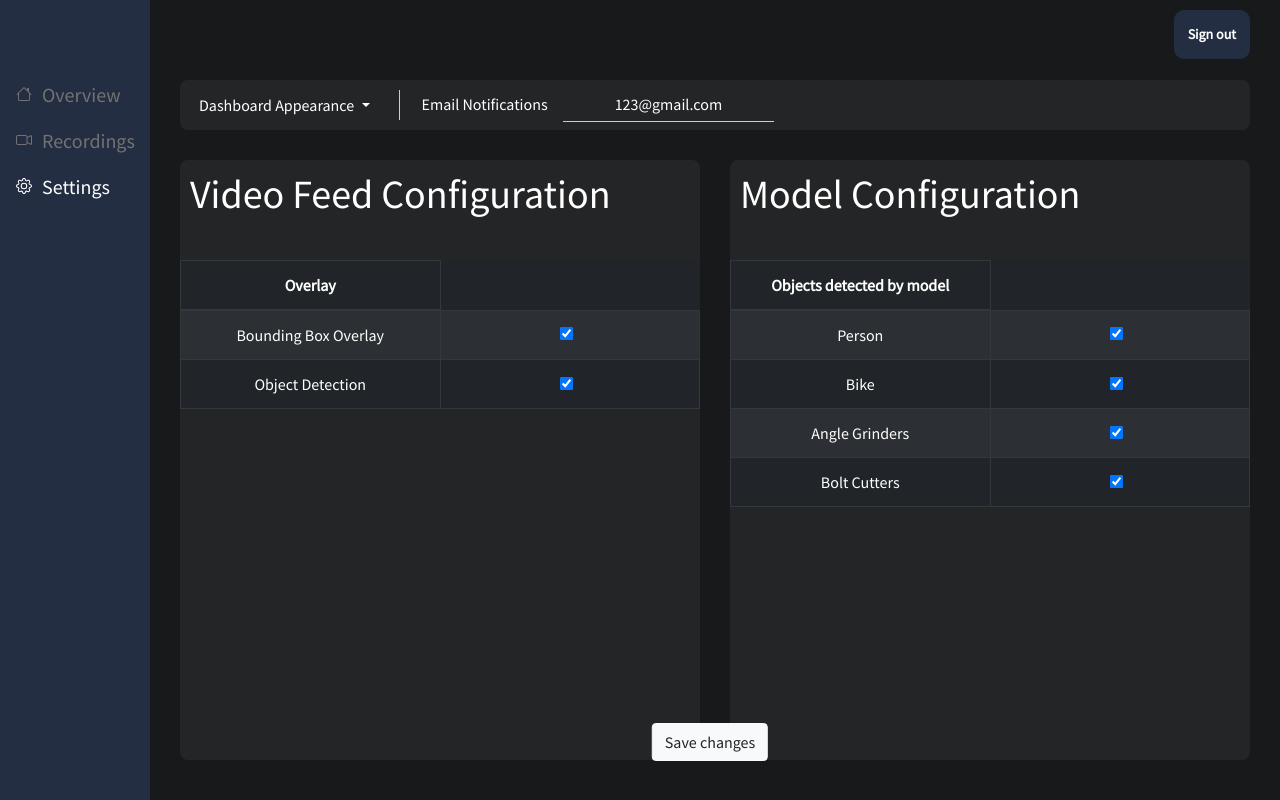
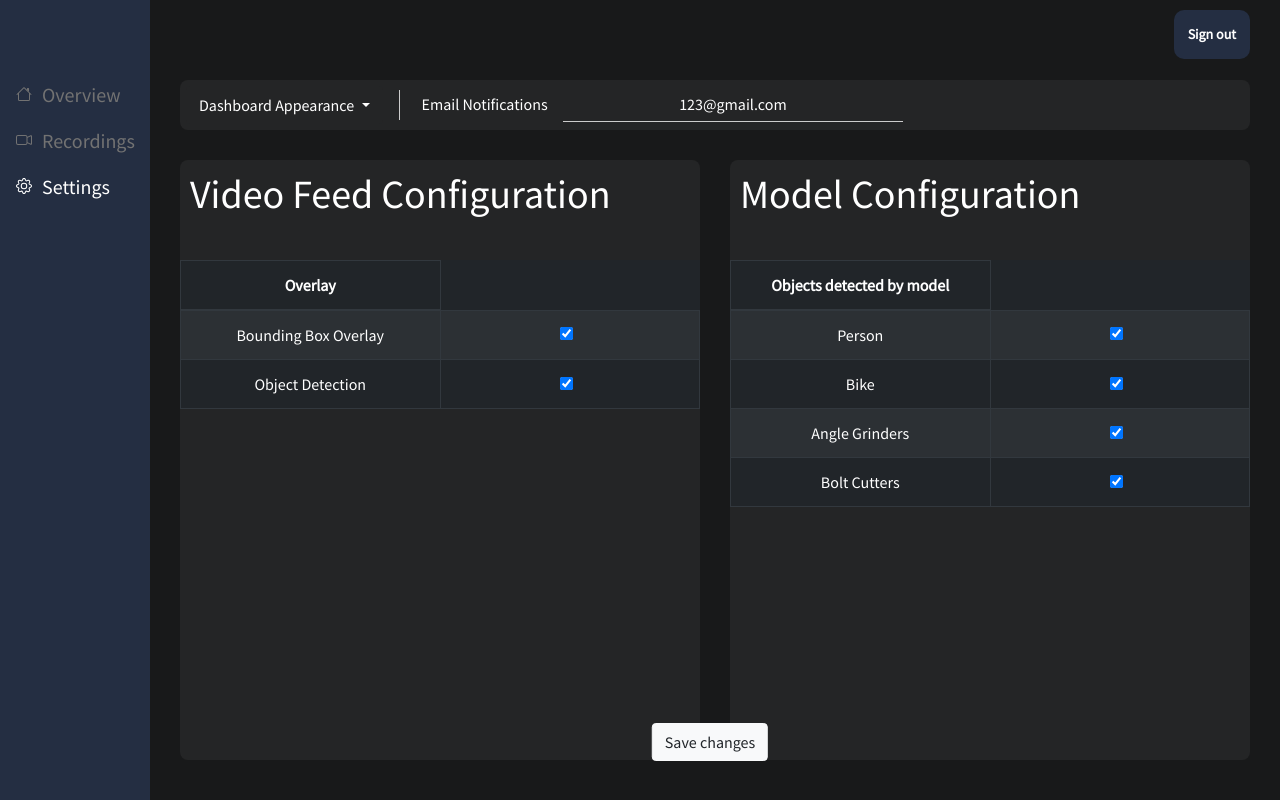
Before and after one commit to jeaguil/patrolbot, a Django app: page /pages/dashboard/settings/ in a window 1280 px wide. Run offline with Django 3.2, Linux system fonts and the light colour scheme; a user stored in the database is signed in; data comes from the database, SQL or seed files in the repository; some libraries are stand-ins or nearby versions.

Commit message:
Widened email input

```diff
--- a/static/css/dashboard.css
+++ b/static/css/dashboard.css
@@ -295,6 +295,7 @@ header a {
 
 .email-preferences-option input {
     padding: 5px;
+    width: 340px;
 }
 
 /* RECORDINGS TABLES
```
